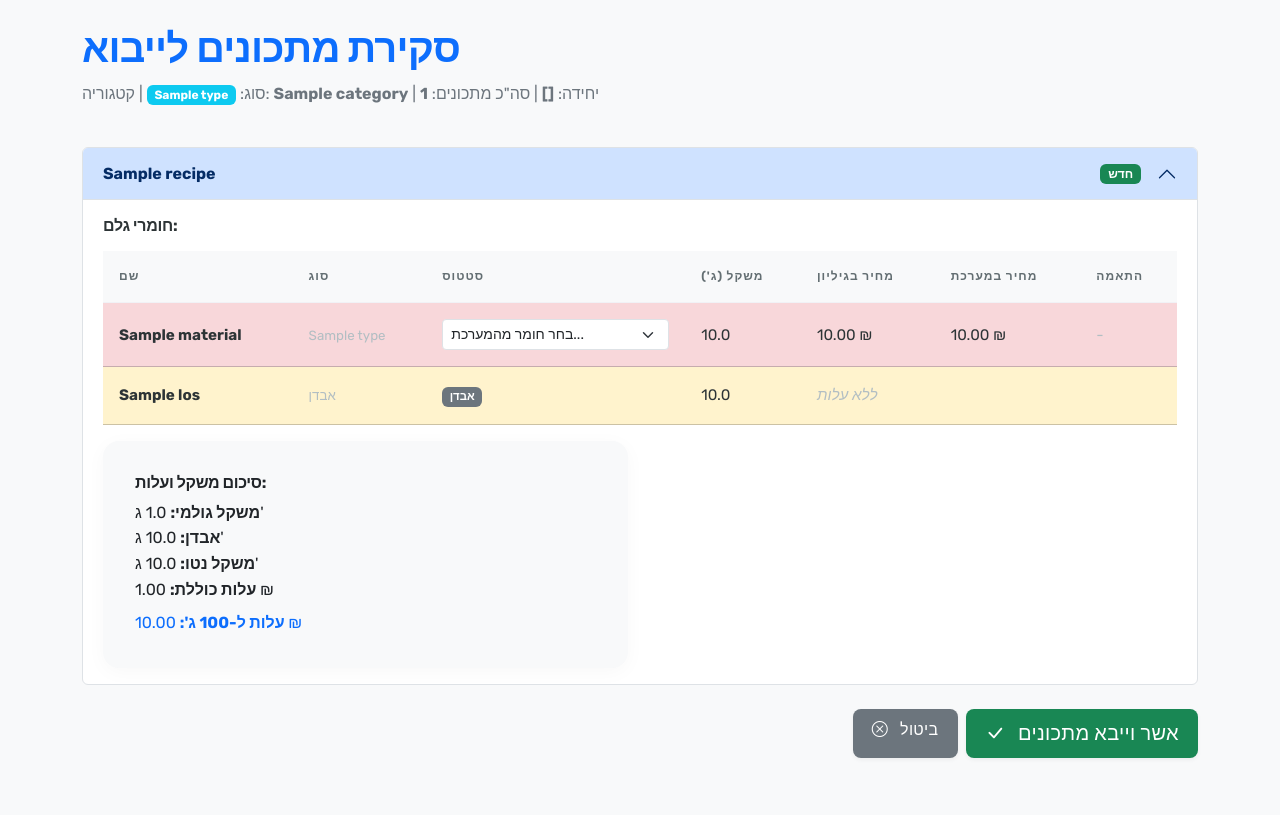
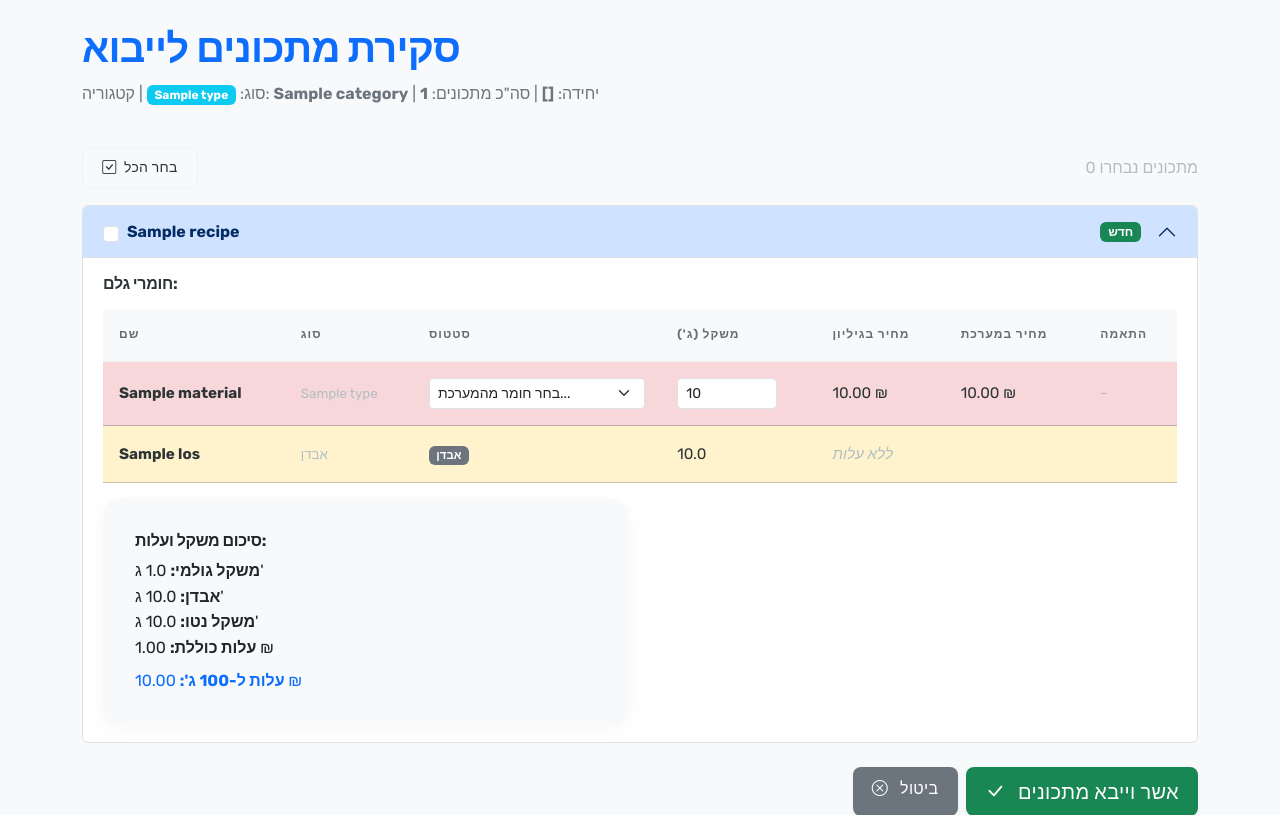
Before and after one commit to gabik/costflow, a Python web app: template templates/recipe_review.html in a window 1280 px wide. Shown: the part 75-890 px from the top of the page. Run offline with Jinja, Linux system fonts and the light colour scheme; the template is opened without the code that fills it: most values are stand-ins (such as "Sample title", 1, 10 or a date in 2020); some libraries are stand-ins or nearby versions.

Commit message:
Feat: Add price update, editable weights, and selective import to recipe import

```diff
--- a/templates/recipe_review.html
+++ b/templates/recipe_review.html
@@ -45,6 +45,15 @@
 
 <!-- Recipes Review -->
 <form method="POST" action="{{ url_for('recipe_import.confirm_import') }}" id="recipeImportForm">
+
+<!-- Recipe Selection Controls -->
+<div class="mb-3 d-flex justify-content-between align-items-center">
+    <button type="button" class="btn btn-sm btn-outline-primary" id="toggleAllRecipes">
+        <i class="bi bi-check-square me-1"></i> בחר הכל
+    </button>
+    <span class="text-muted" id="selectedCount">0 מתכונים נבחרו</span>
+</div>
+
 <div class="accordion" id="recipesAccordion">
     {% for recipe in recipes %}
     {% set recipe_idx = loop.index0 %}
@@ -55,7 +64,15 @@
                     aria-expanded="{% if loop.first %}true{% else %}false{% endif %}"
                     aria-controls="collapse{{ loop.index }}">
                 <div class="d-flex w-100 justify-content-between align-items-center">
-                    <span class="fw-bold">{{ recipe.name }}</span>
+                    <div class="d-flex align-items-center gap-2">
+                        <input type="checkbox"
+                               name="import_recipe{{ recipe_idx }}"
+                               value="1"
+                               class="form-check-input recipe-select-checkbox"
+                               id="recipeCheckbox{{ recipe_idx }}"
+                               onclick="event.stopPropagation();">
+                        <label for="recipeCheckbox{{ recipe_idx }}" class="fw-bold mb-0" onclick="event.stopPropagation();">{{ recipe.name }}</label>
+                    </div>
                     <div class="d-flex gap-2 me-3">
                         {% if recipe.exists %}
                         <span class="badge bg-warning">קיים - יעודכן</span>
@@ -123,7 +140,16 @@
                                     </select>
                                     {% endif %}
                                 </td>
-                                <td>{{ "%.1f"|format(material.weight) }}</td>
+                                <td>
+                                    <input type="number"
+                                           name="weight_recipe{{ recipe_idx }}_mat{{ loop.index0 }}"
+                                           class="form-control form-control-sm weight-input"
+                                           value="{{ material.weight }}"
+                                           step="0.1"
+                                           min="0"
+                                           required
+                                           style="width: 100px;">
+                                </td>
                                 <td>{{ "%.2f"|format(material.sheet_price) }} ₪</td>
                                 <td class="db-price-cell">
                                     {% if material.db_price %}
@@ -258,7 +284,12 @@ $(document).ready(function() {
 
     // Count unmapped materials
     let unmappedCount = $('.material-mapping-select').length;
+
+    // Track selected recipes
+    let selectedRecipes = new Set();
+
     updateSubmitButton();
+    updateSelectedCount();
 
     // Handle material selection change
     $('.material-mapping-select').on('change', function() {
@@ -300,16 +331,62 @@ $(document).ready(function() {
         updateSubmitButton();
     });
 
+    // Toggle all checkboxes
+    $('#toggleAllRecipes').on('click', function() {
+        const $btn = $(this);
+        const $checkboxes = $('.recipe-select-checkbox');
+        const allChecked = $checkboxes.filter(':checked').length === $checkboxes.length;
+
+        $checkboxes.prop('checked', !allChecked);
+
+        if (!allChecked) {
+            $btn.html('<i class="bi bi-square me-1"></i> בטל בחירה');
+            selectedRecipes.clear();
+            $checkboxes.each(function(index) {
+                selectedRecipes.add(index);
+            });
+        } else {
+            $btn.html('<i class="bi bi-check-square me-1"></i> בחר הכל');
+            selectedRecipes.clear();
+        }
+
+        updateSelectedCount();
+        updateSubmitButton();
+    });
+
+    // Handle individual checkbox changes
+    $('.recipe-select-checkbox').on('change', function() {
+        const idx = parseInt($(this).attr('name').replace('import_recipe', ''));
+        if ($(this).is(':checked')) {
+            selectedRecipes.add(idx);
+        } else {
+            selectedRecipes.delete(idx);
+        }
+        updateSelectedCount();
+        updateSubmitButton();
+    });
+
+    function updateSelectedCount() {
+        $('#selectedCount').text(`${selectedRecipes.size} מתכונים נבחרו`);
+    }
+
     function updateSubmitButton() {
         const $btn = $('#confirmImportBtn');
-        if (unmappedCount === 0) {
+
+        // Check both unmapped materials AND selected recipes
+        if (unmappedCount === 0 && selectedRecipes.size > 0) {
             $btn.prop('disabled', false);
             $btn.removeClass('btn-secondary').addClass('btn-success');
-            $btn.html('<i class="bi bi-check-lg me-2"></i> אשר וייבא מתכונים');
-        } else {
+            $btn.html(`<i class="bi bi-check-lg me-2"></i> ייבא ${selectedRecipes.size} מתכונים`);
+        } else if (unmappedCount > 0) {
             $btn.prop('disabled', true);
             $btn.removeClass('btn-success').addClass('btn-secondary');
             $btn.html(`<i class="bi bi-x-circle me-2"></i> ${unmappedCount} חומרים לא מופו`);
+        } else {
+            // No unmapped materials but no recipes selected
+            $btn.prop('disabled', true);
+            $btn.removeClass('btn-success').addClass('btn-secondary');
+            $btn.html('<i class="bi bi-info-circle me-2"></i> בחר מתכונים לייבוא');
         }
     }
 });
```
Also changed, not shown: app/routes/recipe_import.py (+29 -2 lines).
